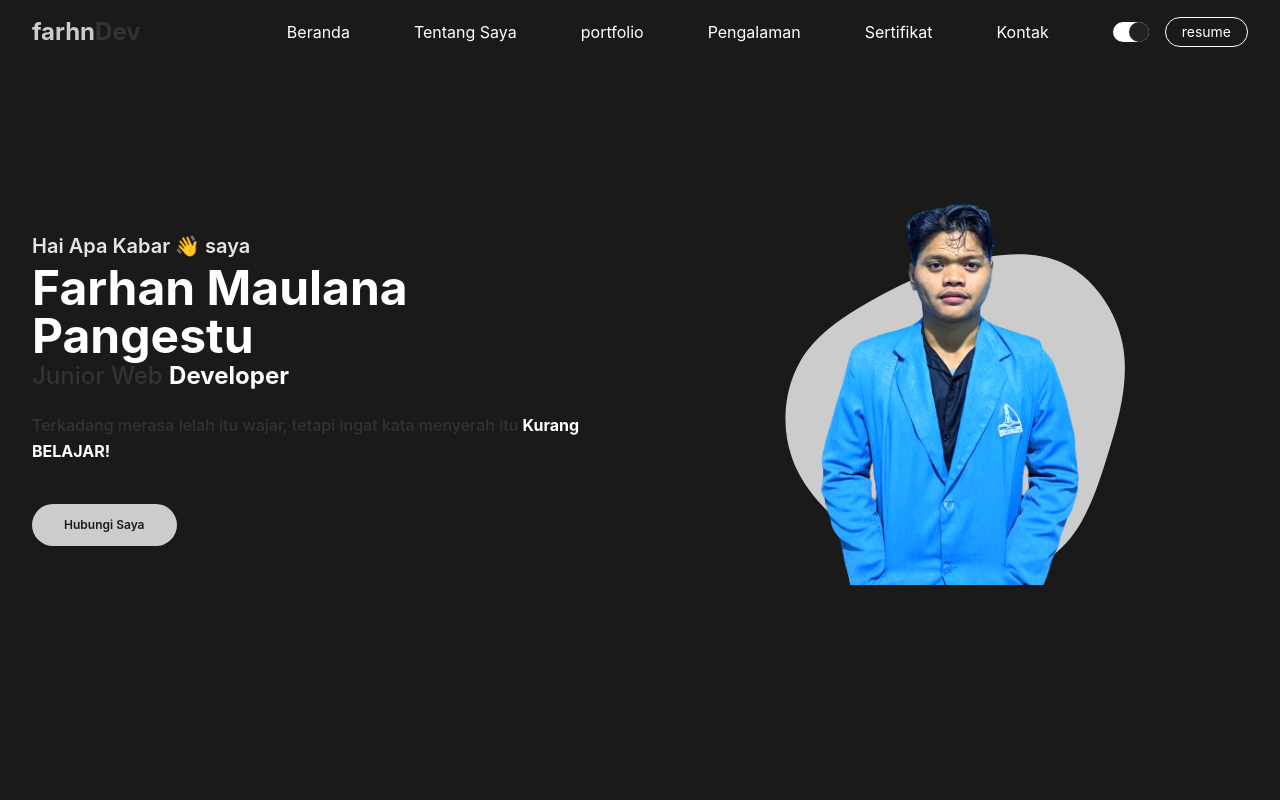
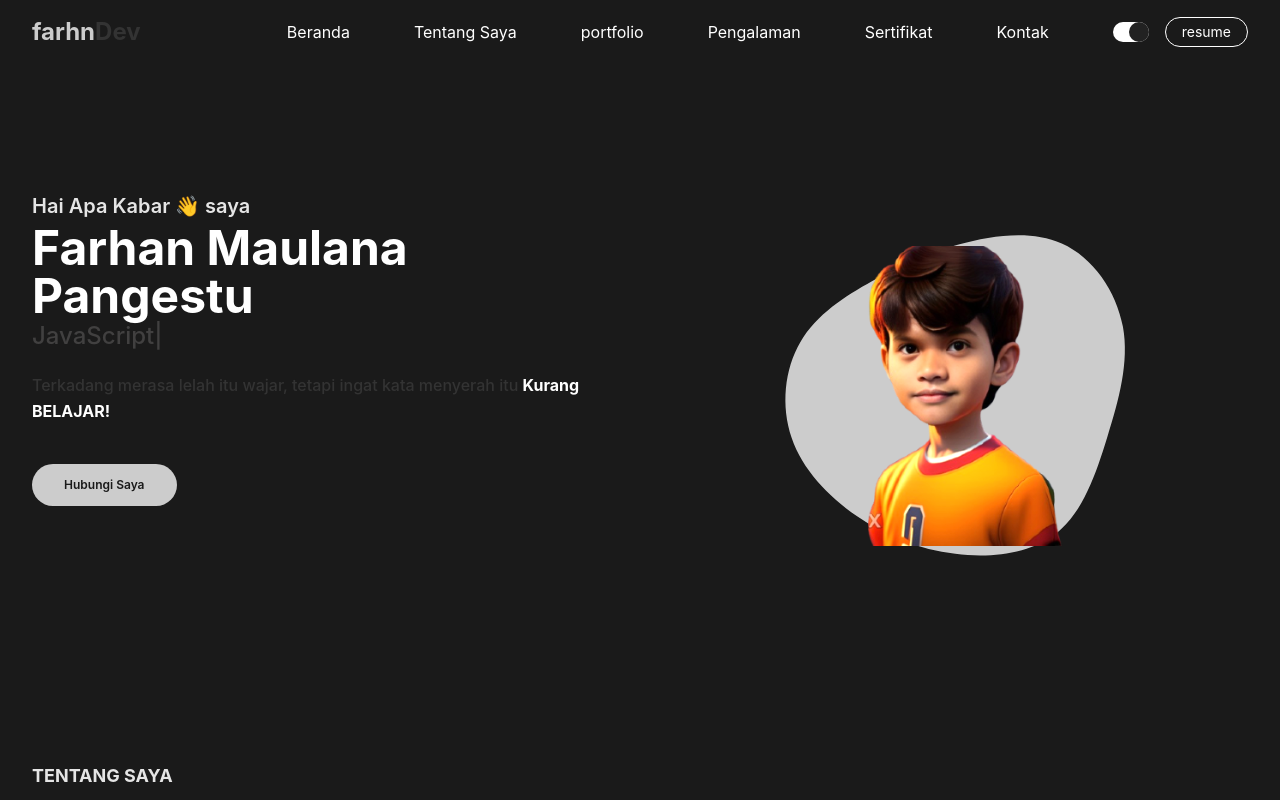
Before and after one commit to fmpangestu/portfolioqu, a React (Vite) app: page / in a window 1280 px wide. Shown: the top 800 px of the page. Built offline with nearby package versions, Linux system fonts and the light colour scheme.

Commit message:
update landing page

```diff
--- a/package.json
+++ b/package.json
@@ -22,7 +22,8 @@
     "react-i18next": "^14.1.2",
     "react-icons": "^5.2.1",
     "react-responsive-carousel": "^3.2.23",
-    "react-router-dom": "^6.21.2"
+    "react-router-dom": "^6.21.2",
+    "react-typical": "^0.1.3"
   },
   "devDependencies": {
     "@types/react": "^18.2.43",
--- a/src/pages/LandingPage.jsx
+++ b/src/pages/LandingPage.jsx
@@ -1,5 +1,6 @@
 import { useState } from "react";
 import { IoMdCloseCircle } from "react-icons/io";
+import Typical from 'react-typical';
 
 export default function LandingPage() {
     const [isModalOpen, setIsModalOpen] = useState(false);
@@ -29,8 +30,13 @@ export default function LandingPage() {
                         <h1 className={'text-base font-semibold text-primary dark:text-[#e5e5e5] md:text-xl '}>Hai Apa Kabar 👋 saya <span
                             className={'block font-bold text-dark text-4xl mt-1 lg:text-5xl dark:text-white'}>Farhan Maulana Pangestu</span>
                         </h1>
-                        <h2 className={'font-medium text-lg mb-5 text-secondary lg:text-2xl dark:text-[#333333]'}>Junior Web <span
-                            className={'text-dark dark:text-white font-bold'}>Developer</span></h2>
+                        <h2 className={'font-medium text-lg mb-5 text-secondary lg:text-2xl dark:text-[#414040]'}>
+                            <Typical
+                                steps={['Junior Web Developer', 1500, 'JavaScript Developer', 1500, 'Laravel Developer', 1500]}
+                                loop={Infinity}
+                                wrapper="span"
+                            />
+                        </h2>
                         <p className={'font-medium text-secondary mb-10 leading-relaxed dark:text-[#333333]'}>Terkadang merasa lelah itu
                             wajar, tetapi ingat kata menyerah itu <span
                                 className={'text-dark font-bold dark:text-white'}>Kurang BELAJAR!</span></p>
@@ -52,8 +58,8 @@ export default function LandingPage() {
                     >
                         {/* kalau untuk foto sekarang, mt pada div ini di lg nya kasih minus, dan yang hp design itu di tambahin yang awalnya 20 menjadi kosongin dulu  */}
                         <div className={'relative lg:mt-[-140px] lg:right-0   '}>
-                            <img src="/img/56.png" alt="" className={'relative max-w-[400px] mx-auto brightness-110 object-cover z-10 right-8 sm:right-0'} />
-                            <span className={'absolute -bottom-5 left-1/2 -translate-x-1/2 lg:scale-110 '}>
+                            <img src="/img/35.png" alt="" className={'relative max-w-[400px] mx-auto brightness-110 object-cover z-10 right-0 sm:right-0 top-16 lg:top-10'} />
+                            <span className={'absolute -bottom-20 left-1/2 -translate-x-1/2 lg:scale-110 '}>
                                 <svg width={'400'} height={'400'} viewBox="0 0 200 200" className="fill-[#222222] dark:fill-[#CCCCCC]"
                                     xmlns="http://www.w3.org/2000/svg">
                                     <path
```
Also changed, not shown: public/img/57.png (added), 1 other file (tests, documents, lock files or other folders).
